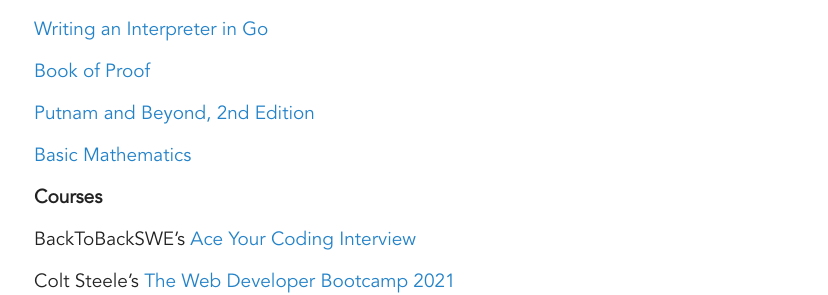
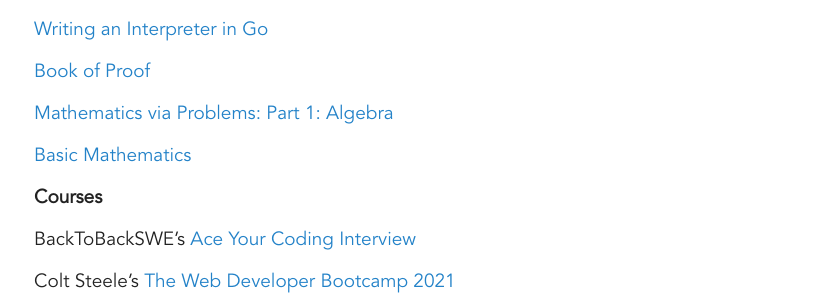
Before and after one commit to jpamata/jpamata.github.io, a Jekyll site: the page built from learning.md, in a window 1280 px wide. Shown: the part 519-814 px from the top of the page, without its empty margins (222-1050 px from the left). Built offline with Jekyll 4.4.1, drawn with Linux system fonts in a browser that asks for light colours.

Commit message:
Update learning.md

```diff
--- a/learning.md
+++ b/learning.md
@@ -25,7 +25,7 @@
 
 [Book of Proof](https://www.people.vcu.edu/~rhammack/BookOfProof/)
 
-[Putnam and Beyond, 2nd Edition](https://www.amazon.com/Putnam-Beyond-R%C4%83zvan-Gelca-ebook/dp/B077NHBD4N)
+[Mathematics via Problems: Part 1: Algebra](https://bookstore.ams.org/cdn-1613114724929/mcl-25/)
 
 [Basic Mathematics](https://www.amazon.com/Basic-Mathematics-Serge-Lang/dp/0387967877)
 
```
